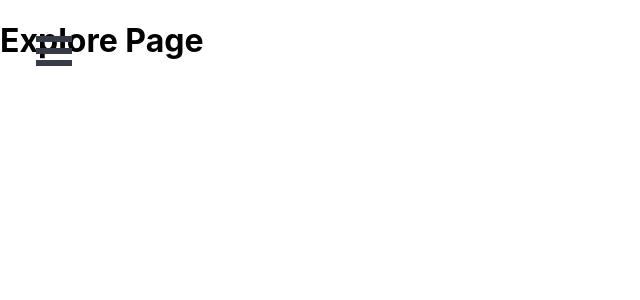
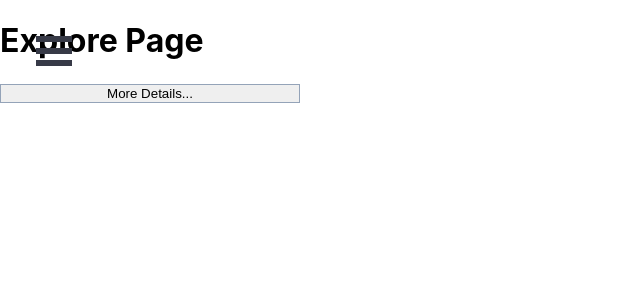
Before and after one commit to software-students-spring2022/final-project-mycryptopal, a React (Create React App) app in the folder front-end/: page /explore in a window 1280 px wide. Shown: the top 300 px of the page, without its empty margins (0-640 px from the left). Built offline with nearby package versions, Linux system fonts and the light colour scheme.

Commit message:
added expanding button to explore page

```diff
--- a/front-end/src/Explore.js
+++ b/front-end/src/Explore.js
@@ -2,7 +2,12 @@ import './Explore.css';
 
 function Explore() {
     return (
+        <div className= "explore">
         <h1>Explore Page</h1>
+            <a href = '/clickedOn'>
+            <button className= "page-button"> More Details... </button>
+            </a>
+        </div>
     )
 }
 
```
